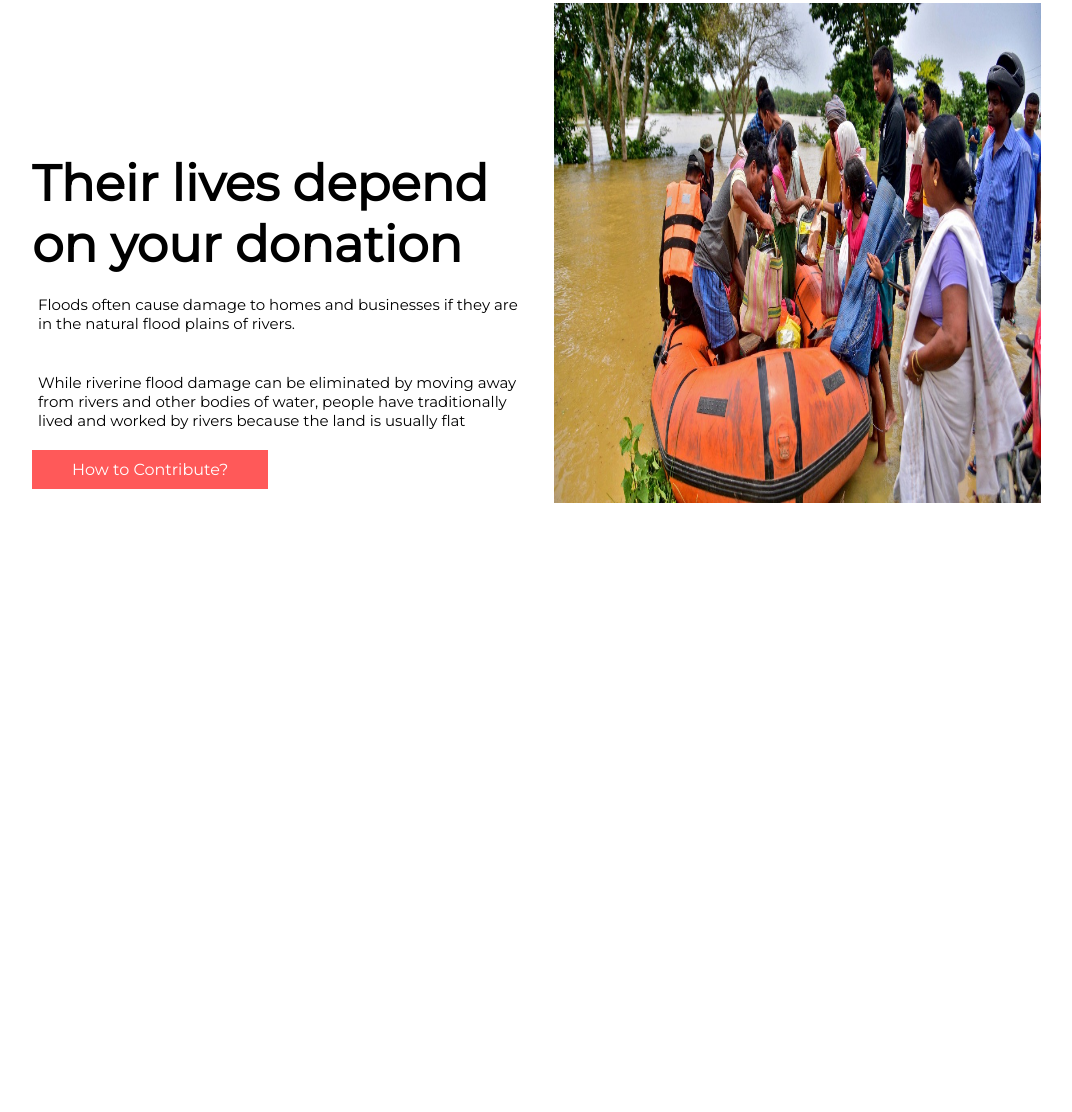
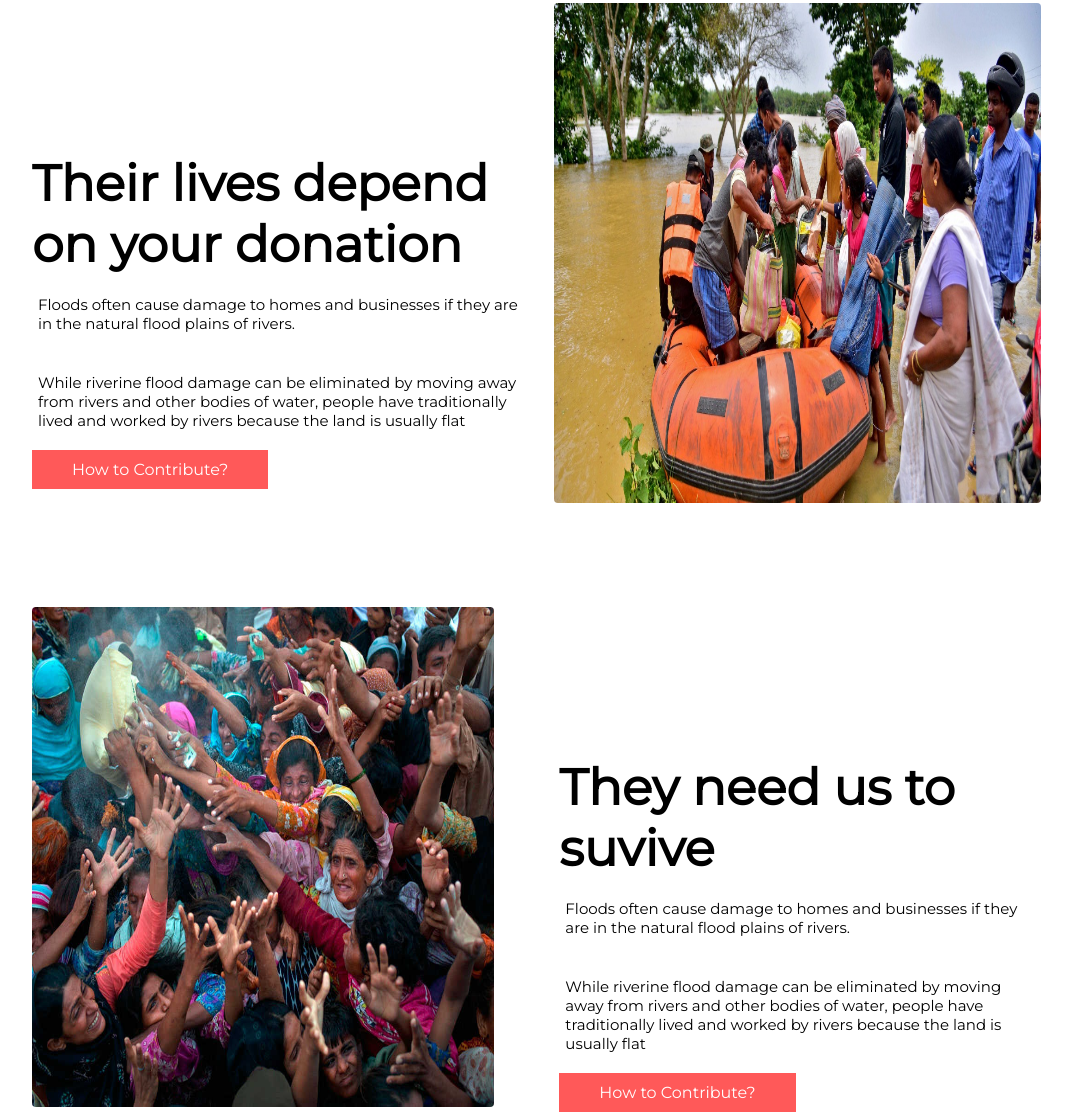
Before and after one commit to SotonAlamgir-PH/donate, a plain HTML site: page index.html in a window 1280 px wide. Shown: the part 1780-2892 px from the top of the page, without its empty margins (96-1168 px from the left). Before the commit the page ends 2287 px from the top, so only its background shows below. Drawn offline with Linux system fonts and the light colour scheme; files whose address does not match are found by name.

Commit message:
forthsection

```diff
--- a/index.html
+++ b/index.html
@@ -91,6 +91,19 @@
             </div>
         </div>
     </section>
+    <section class="hard-lives">
+        <div class="container flex">
+            <div class="lives-img half-width">
+                <img src="images/donation6.jpg" alt="" srcset="">
+            </div>
+            <div class="lives half-width live-one">
+                <h1>They need us to suvive</h1>
+                <p>Floods often cause damage to homes and businesses if they are in the natural flood plains of rivers.</p>
+                <P>While riverine flood damage can be eliminated by moving away from rivers and other bodies of water, people have traditionally lived and worked by rivers because the land is usually flat</P>
+                <a href="http://" target="_blank" rel="noopener noreferrer">How to Contribute?</a>
+            </div>
+        </div>
+    </section>
 </body>
 
 </html>
--- a/style.css
+++ b/style.css
@@ -130,9 +130,12 @@ body{
 .lives-img img{
     width:97%;
     height:500px;
+    border-radius: 4px;
 
 }
-
+.live-one{
+    margin-left:5%;
+}
 .lives  a{
     text-decoration: none;
     background: #FF5959;
```
